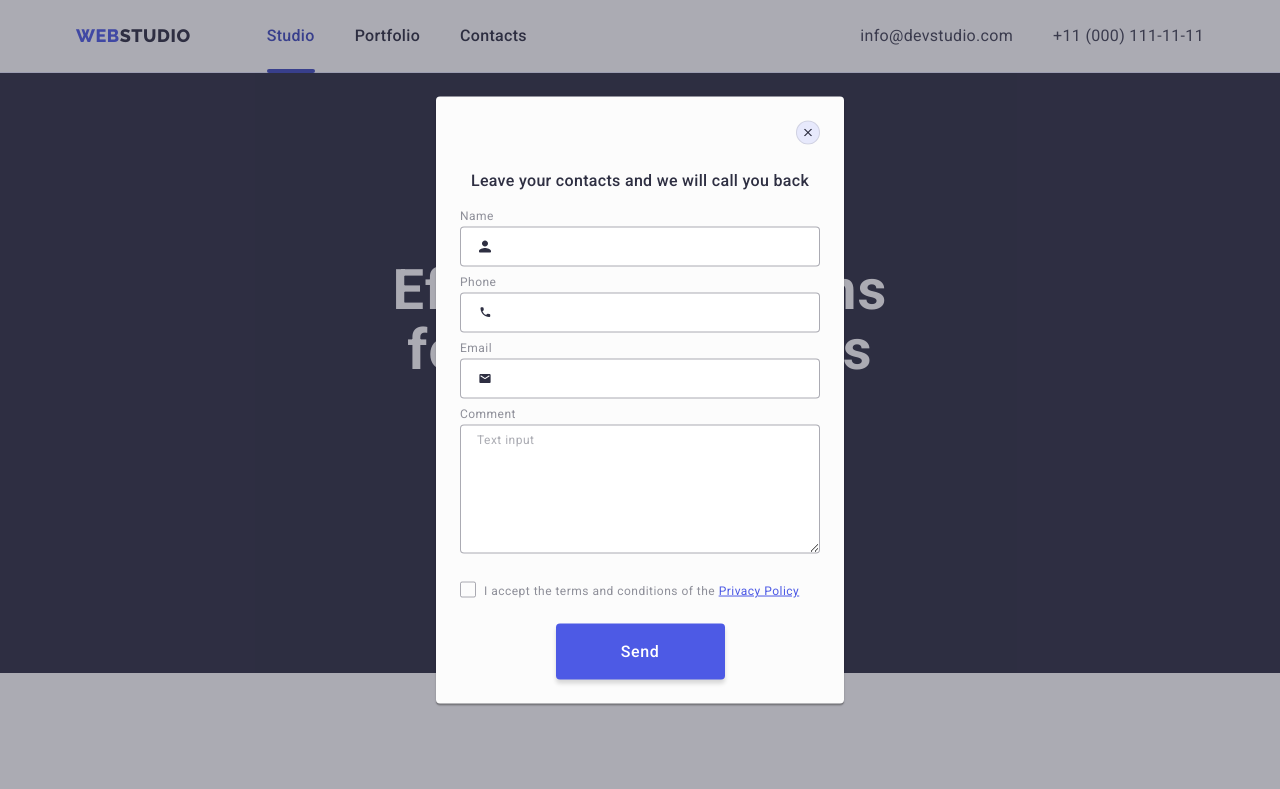
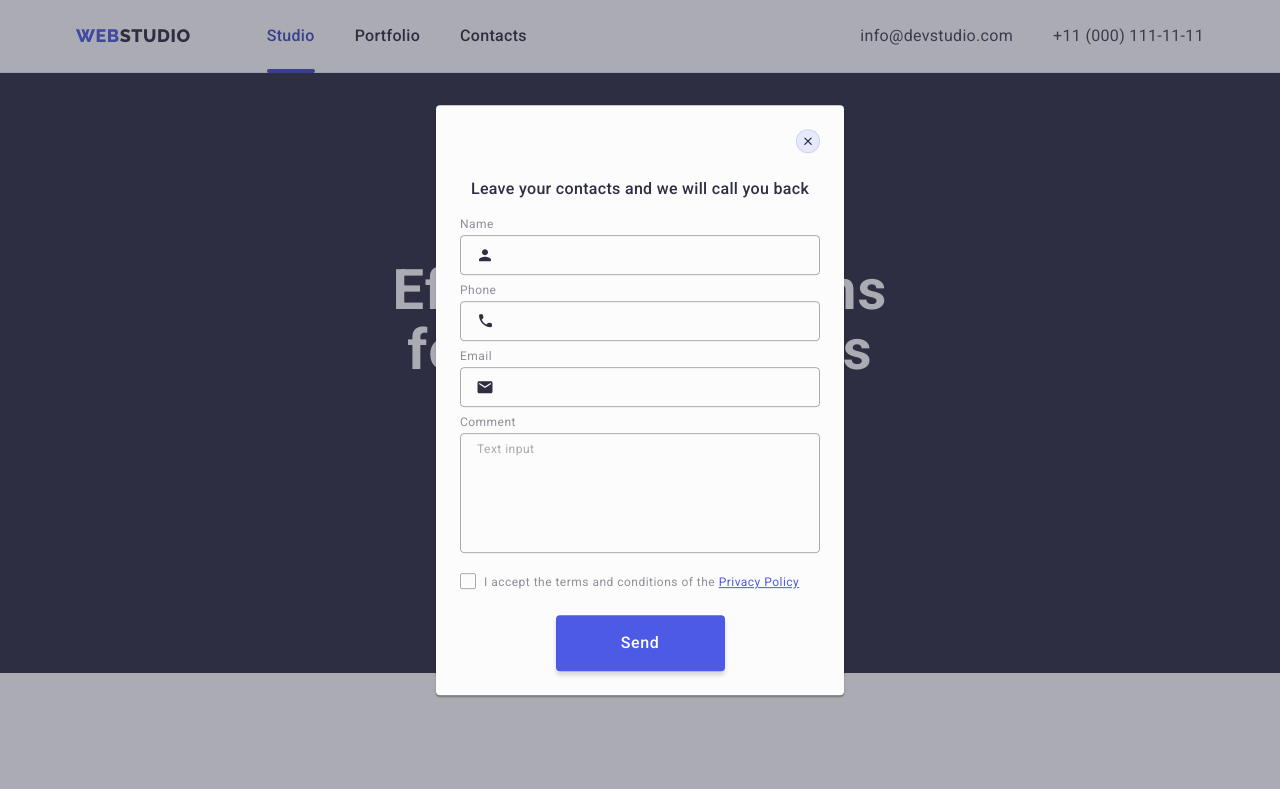
Before and after one commit to asaulyak/goit-markup-hw-05, a plain HTML site: page index.html in a window 1280 px wide. Both pictures are taken after a click on the button "Order Service". Shown: the top 789 px of the page. Drawn offline with nearby package versions, Linux system fonts and the light colour scheme.

Commit message:
updated styling

```diff
--- a/css/styles.css
+++ b/css/styles.css
@@ -693,8 +693,11 @@ address a:focus {
 .modal-form-icon {
   position: absolute;
 
-  top: 11px;
+  top: 50%;
   left: 16px;
+  transform: translateY(-50%);
+
+  pointer-events: none;
 
   fill: var(--navy-blue);
 
@@ -717,6 +720,10 @@ address a:focus {
   margin-bottom: 8px;
 }
 
+.modal-form-field-comment-container {
+  margin-bottom: 16px;
+}
+
 .modal-form-field {
   position: relative;
 }
@@ -730,6 +737,7 @@ address a:focus {
   outline: transparent;
   border-radius: 4px;
   border: 1px solid var(--navy-blue-overlay);
+  background-color: transparent;
 
   color: var(--navy-blue);
   font-size: 12px;
@@ -750,19 +758,23 @@ address a:focus {
 
 .modal-form-comment {
   width: 100%;
+  height: 120px;
 
   outline: transparent;
   border-radius: 4px;
   border: 1px solid var(--navy-blue-overlay);
 
+  background-color: transparent;
+
   padding: 8px 16px;
-  margin-bottom: 16px;
 
   color: var(--navy-blue);
   font-size: 12px;
   font-weight: 400;
-  line-height: 1.16;
+  line-height: 1.17;
   letter-spacing: 0.04em;
+
+  resize: none;
 
   transition: border-color var(--animation-fast);
 }
@@ -773,6 +785,10 @@ address a:focus {
 
 .modal-form-comment:focus {
   border-color: var(--iris);
+}
+
+.modal-form-checkbox-container {
+  margin-bottom: 24px;
 }
 
 .modal-form-checkbox {
@@ -799,10 +815,8 @@ address a:focus {
   color: var(--light-slate);
   font-size: 12px;
   font-weight: 400;
-  line-height: 1.16;
+  line-height: 1.17;
   letter-spacing: 0.04em;
-
-  margin-bottom: 24px;
 }
 
 input[type='checkbox']:checked + .modal-form-checkbox-label .modal-form-checkbox {
@@ -968,11 +982,9 @@ input[type='checkbox']:checked + .modal-form-checkbox-label .modal-form-checkbox
   min-width: 165px;
 
   display: inline-flex;
-  justify-content: center;
-  align-items: center;
-  gap: 16px;
 }
 
 .subscribe-icon {
+  margin-left: 16px;
   fill: currentColor;
 }
--- a/index.html
+++ b/index.html
@@ -386,8 +386,8 @@
         <div class="footer-form">
           <p class="footer-form-title">Subscribe</p>
 
-          <form class="subscribe-form" action="">
-            <label>
+          <form class="subscribe-form" action="/">
+            <label class="subscribe-form-label">
               <input class="subscribe-input" type="email" placeholder="E-mail" name="email" />
             </label>
 
@@ -412,14 +412,14 @@
 
         <p class="modal-header">Leave your contacts and we will call you back</p>
 
-        <form action="" class="modal-form">
+        <form action="/" class="modal-form">
           <div class="modal-form-field-container">
             <label for="user-name" class="modal-form-label"> Name </label>
 
             <div class="modal-form-field">
-              <input id="user-name" name="name" type="text" class="modal-form-input" />
+              <input id="user-name" name="user-name" type="text" class="modal-form-input" />
 
-              <svg class="modal-form-icon" width="18" height="18">
+              <svg class="modal-form-icon" width="18" height="24">
                 <use href="./images/icons.svg#icon-user"></use>
               </svg>
             </div>
@@ -429,9 +429,9 @@
             <label for="user-phone" class="modal-form-label"> Phone </label>
 
             <div class="modal-form-field">
-              <input id="user-phone" name="phone" type="tel" class="modal-form-input" />
+              <input id="user-phone" name="user-phone" type="tel" class="modal-form-input" />
 
-              <svg class="modal-form-icon" width="18" height="18">
+              <svg class="modal-form-icon" width="18" height="24">
                 <use href="./images/icons.svg#icon-phone"></use>
               </svg>
             </div>
@@ -441,27 +441,28 @@
             <label for="user-email" class="modal-form-label"> Email </label>
 
             <div class="modal-form-field">
-              <input id="user-email" name="email" type="email" class="modal-form-input" />
+              <input id="user-email" name="user-email" type="email" class="modal-form-input" />
 
-              <svg class="modal-form-icon" width="18" height="18">
+              <svg class="modal-form-icon" width="18" height="24">
                 <use href="./images/icons.svg#icon-letter"></use>
               </svg>
             </div>
           </div>
 
-          <div class="modal-form-field-container">
+          <div class="modal-form-field-comment-container">
             <label for="user-comment" class="modal-form-label"> Comment </label>
 
             <textarea
               id="user-comment"
               placeholder="Text input"
-              name="comment"
+              name="user-comment"
               rows="8"
               class="modal-form-comment"
             ></textarea>
           </div>
 
-          <input id="user-privacy" type="checkbox" name="user-agreement" class="visually-hidden modal" />
+          <div class="modal-form-checkbox-container">
+            <input id="user-privacy" type="checkbox" name="user-privacy" class="visually-hidden modal" value="true" />
             <label for="user-privacy" class="modal-form-checkbox-label">
               <span class="modal-form-checkbox">
                 <svg width="10" height="10" class="modal-form-checkbox-icon">
@@ -470,6 +471,7 @@
               >I accept the terms and conditions of the
               <a href="" class="modal-form-user-agreement-link">Privacy Policy</a>
             </label>
+          </div>
 
           <button type="submit" class="modal-form-submit-button button primary-button">Send</button>
         </form>
```
Also changed, not shown: portfolio.html (+2 -2 lines). Lines whose indentation alone changed are shown as unchanged.
